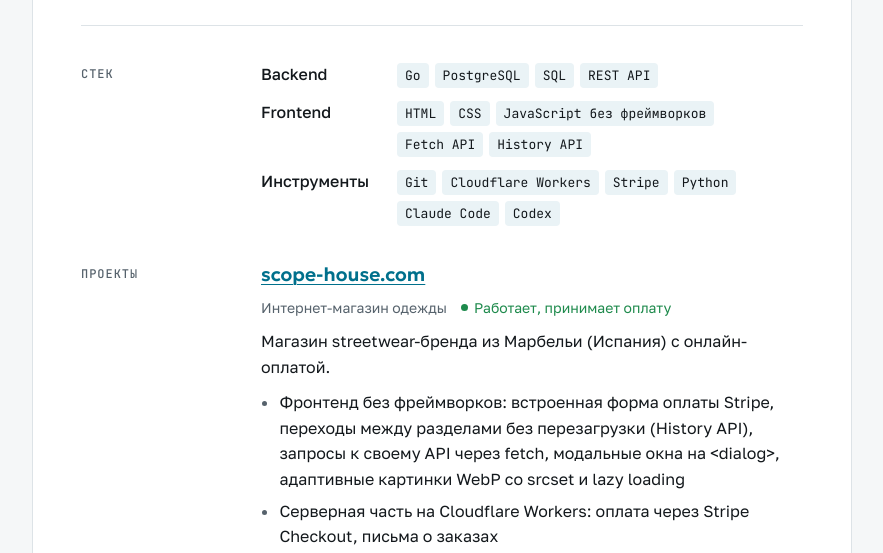
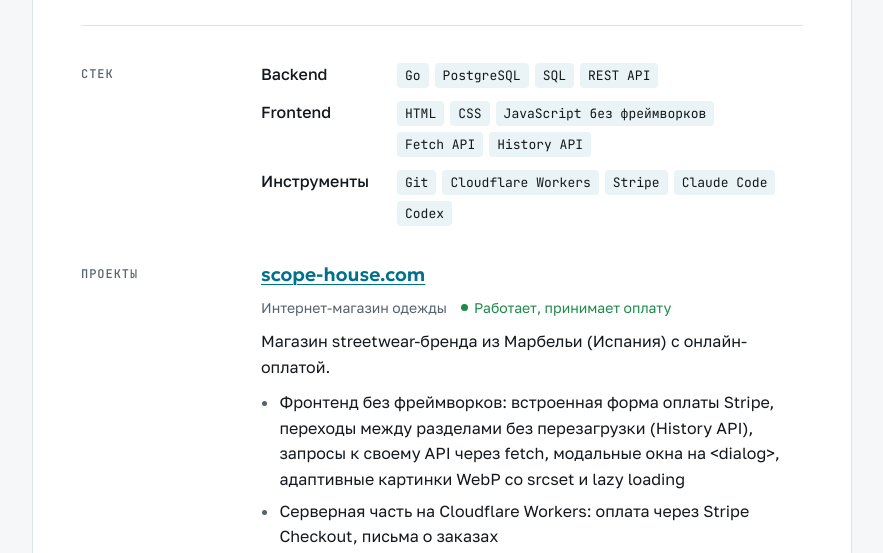
Before and after one commit to l1pa7/l1pa7.github.io, a plain HTML site: page index.html in a window 1280 px wide. Shown: the part 237-790 px from the top of the page, without its empty margins (198-1081 px from the left). Drawn offline with Linux system fonts and the light colour scheme.

Commit message:
Tools without Python
Co-Authored-By: Claude Opus 5.5 <noreply@anthropic.com>

```diff
--- a/index.html
+++ b/index.html
@@ -166,7 +166,7 @@ h1 {
       <dl class="stack">
         <div class="row"><dt>Backend</dt><dd><ul class="tags"><li>Go</li><li>PostgreSQL</li><li>SQL</li><li>REST API</li></ul></dd></div>
         <div class="row"><dt>Frontend</dt><dd><ul class="tags"><li>HTML</li><li>CSS</li><li>JavaScript без фреймворков</li><li>Fetch API</li><li>History API</li></ul></dd></div>
-        <div class="row"><dt>Инструменты</dt><dd><ul class="tags"><li>Git</li><li>Cloudflare Workers</li><li>Stripe</li><li>Python</li><li>Claude Code</li><li>Codex</li></ul></dd></div>
+        <div class="row"><dt>Инструменты</dt><dd><ul class="tags"><li>Git</li><li>Cloudflare Workers</li><li>Stripe</li><li>Claude Code</li><li>Codex</li></ul></dd></div>
       </dl>
     </div>
   </section>
```
